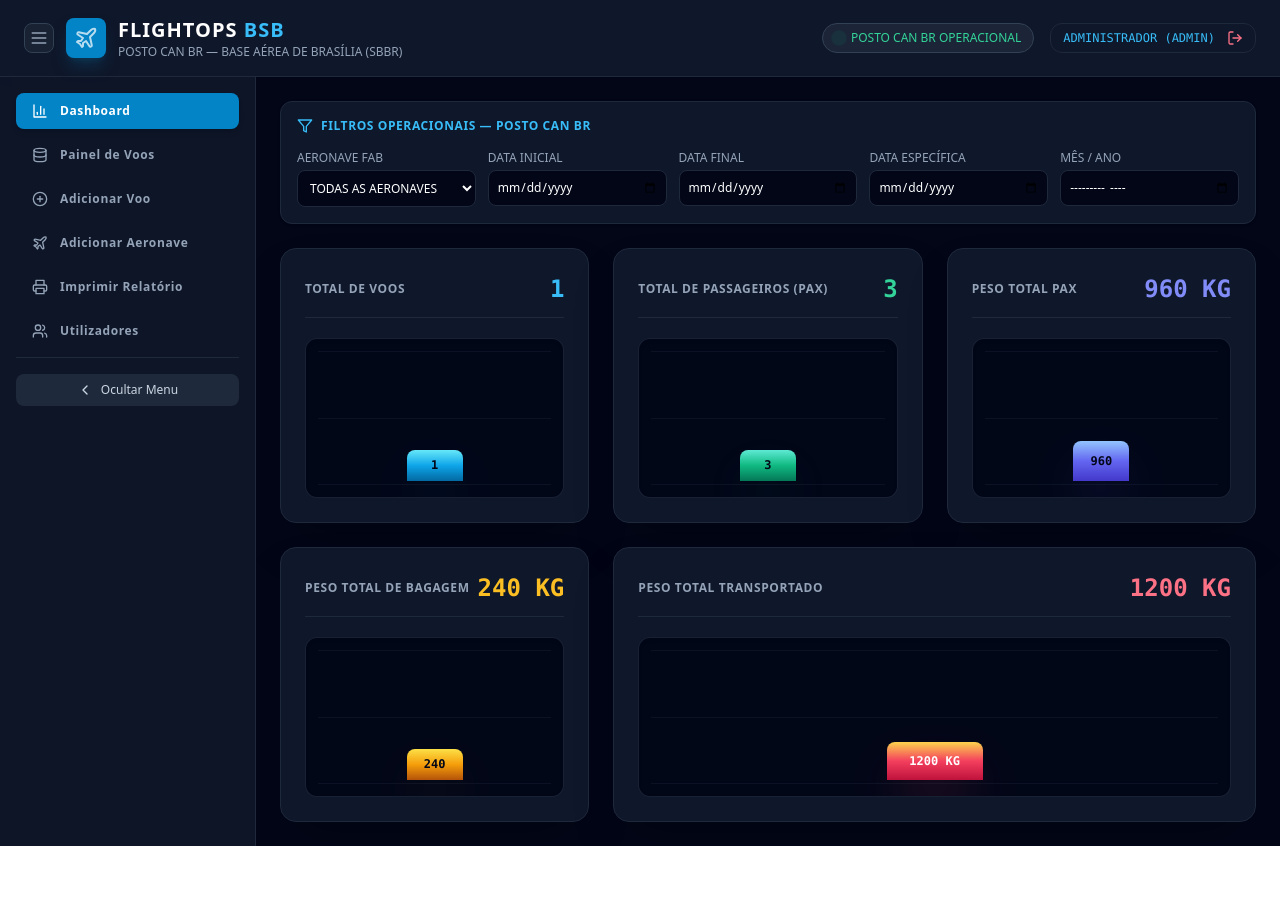
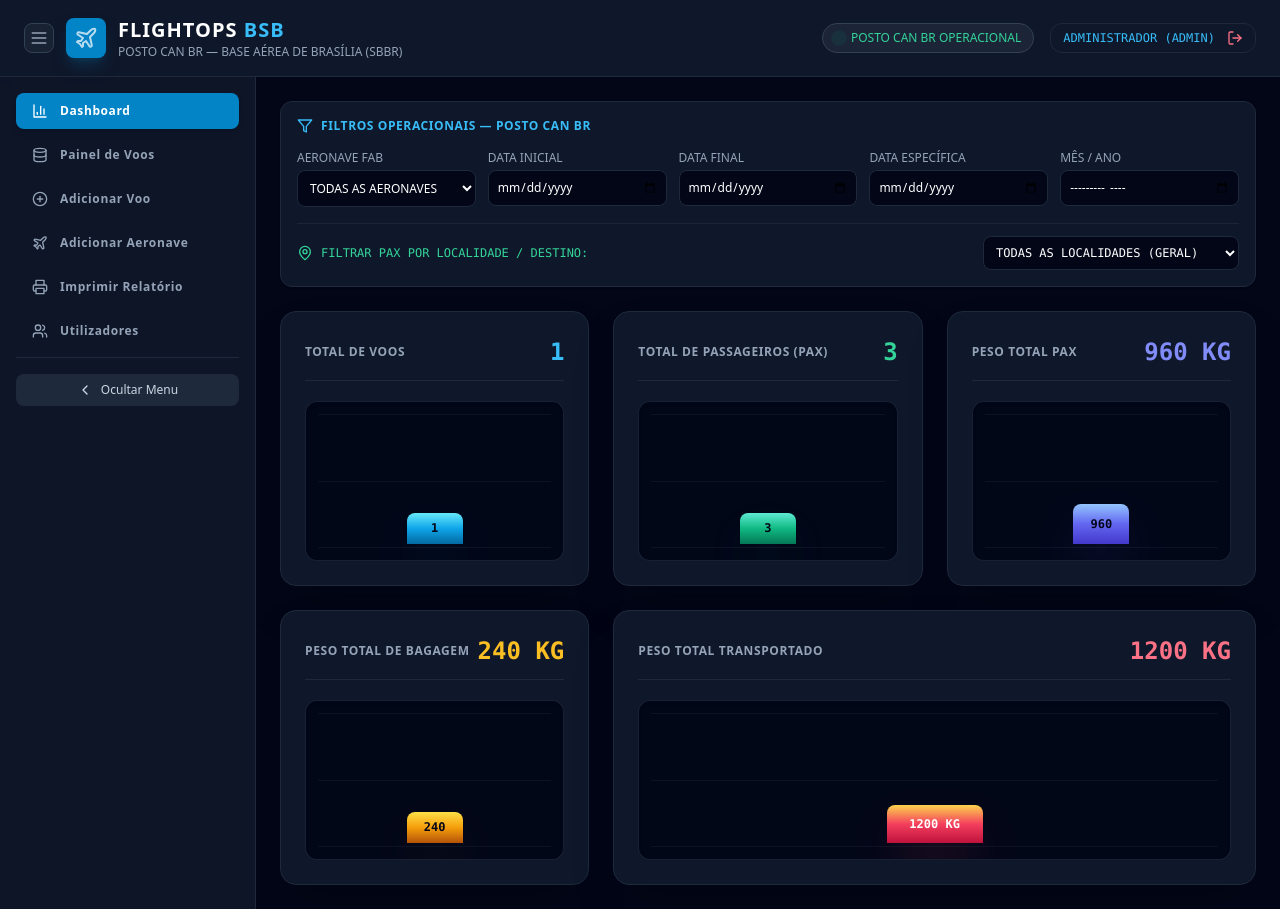
Before and after one commit to caiomecfab-stack/flightops-bsb, a React (Vite) app: page / in a window 1280 px wide. Before the commit the page ends 846 px from the top, so only its background shows below. Built offline with nearby package versions, Linux system fonts and the light colour scheme.

Commit message:
Update App.jsx

```diff
--- a/src/App.jsx
+++ b/src/App.jsx
@@ -22,7 +22,8 @@ import {
   LogOut,
   UserCheck,
   Key,
-  MapPin
+  MapPin,
+  Calendar
 } from 'lucide-react';
 
 export default function App() {
@@ -50,12 +51,15 @@ export default function App() {
 
   const [newAircraftInput, setNewAircraftInput] = useState('');
 
-  // Estados dos Filtros
+  // Estados dos Filtros Gerais
   const [filterAircraft, setFilterAircraft] = useState('ALL');
   const [filterStartDate, setFilterStartDate] = useState('');
   const [filterEndDate, setFilterEndDate] = useState('');
   const [filterDate, setFilterDate] = useState('');
   const [filterMonthYear, setFilterMonthYear] = useState('');
+
+  // Novo Filtro Específico do Dashboard por Localidade/Destino
+  const [dashboardDestinationFilter, setDashboardDestinationFilter] = useState('ALL');
 
   // Filtros de Relatório
   const [reportAircraft, setReportAircraft] = useState('ALL');
@@ -142,15 +146,29 @@ export default function App() {
     return `${Math.round(ratio)}%`;
   };
 
-  // Regra ajustada: Só exibe múltiplos destinos se houver 3 ou mais aeródromos na rota (ex: A-B-C)
+  // Função para calcular o dia da semana por extenso em português
+  const getWeekdayName = (dateStr) => {
+    if (!dateStr) return '';
+    // Adiciona T12:00:00 para evitar desvios de fuso horário UTC na conversão da data
+    const dateObj = new Date(dateStr + 'T12:00:00');
+    if (isNaN(dateObj.getTime())) return '';
+    const weekdays = ['DOMINGO', 'SEGUNDA-FEIRA', 'TERÇA-FEIRA', 'QUARTA-FEIRA', 'QUINTA-FEIRA', 'SEXTA-FEIRA', 'SÁBADO'];
+    return weekdays[dateObj.getDay()];
+  };
+
   const getRouteDestinations = (routeStr) => {
     if (!routeStr) return [];
     const parts = routeStr.split('-').map(p => p.trim().toUpperCase()).filter(Boolean);
-    if (parts.length < 3) return []; // Requer pelo menos 3 aeródromos
+    if (parts.length < 3) return [];
     return parts.slice(1);
   };
 
   const currentDestinations = getRouteDestinations(newFlight.route);
+
+  // Recolher todas as localidades/destinos únicos já registados no sistema para popular o filtro do dashboard
+  const allAvailableDestinations = Array.from(new Set(
+    flightList.flatMap(f => Object.keys(f.destinationsData || {}))
+  ));
 
   const cleanNameOnly = (line) => {
     let upper = line.trim().toUpperCase();
@@ -280,7 +298,12 @@ export default function App() {
     const matchEndDate = !filterEndDate || flight.date <= filterEndDate;
     const matchDate = !filterDate || flight.date === filterDate;
     const matchMonthYear = !filterMonthYear || flight.date.startsWith(filterMonthYear);
-    return matchAircraft && matchStartDate && matchEndDate && matchDate && matchMonthYear;
+
+    // Filtro por Destino no Dashboard
+    const matchDestination = dashboardDestinationFilter === 'ALL' ||
+      (flight.destinationsData && flight.destinationsData[dashboardDestinationFilter] && Number(flight.destinationsData[dashboardDestinationFilter].pax) > 0);
+
+    return matchAircraft && matchStartDate && matchEndDate && matchDate && matchMonthYear && matchDestination;
   });
 
   const reportFilteredFlights = flightList.filter(flight => {
@@ -291,8 +314,14 @@ export default function App() {
     return matchAircraft && matchStartDate && matchEndDate && matchSpecific;
   });
 
+  // Métricas do Dashboard considerando o filtro por localidade
   const totalFlightsCount = filteredFlights.length;
-  const totalPaxAll = filteredFlights.reduce((acc, f) => acc + (f.paxTotal || f.originalList.length || 0), 0);
+
+  // Se houver um filtro de destino ativo, calcula o total de PAX direcionado especificamente para essa localidade
+  const totalPaxAll = dashboardDestinationFilter === 'ALL'
+    ? filteredFlights.reduce((acc, f) => acc + (f.paxTotal || f.originalList.length || 0), 0)
+    : filteredFlights.reduce((acc, f) => acc + (Number(f.destinationsData[dashboardDestinationFilter]?.pax) || 0), 0);
+
   const totalPaxWeightAll = filteredFlights.reduce((acc, f) => acc + f.paxWeight, 0);
   const totalBagWeightAll = filteredFlights.reduce((acc, f) => acc + f.bagWeight, 0);
   const totalWeightAll = filteredFlights.reduce((acc, f) => acc + f.totalWeight, 0);
@@ -565,12 +594,39 @@ export default function App() {
                   />
                 </div>
               </div>
+
+              {/* FILTRO ESPECÍFICO DE LOCALIDADE / DESTINO (APENAS NO DASHBOARD) */}
+              {activeTab === 'dashboard' && (
+                <div className="pt-3 border-t border-slate-800/80 flex flex-col sm:flex-row items-start sm:items-center justify-between gap-3">
+                  <div className="flex items-center space-x-2 text-emerald-400 font-mono text-xs">
+                    <MapPin className="w-4 h-4" />
+                    <span>FILTRAR PAX POR LOCALIDADE / DESTINO:</span>
+                  </div>
+                  <select
+                    value={dashboardDestinationFilter}
+                    onChange={(e) => setDashboardDestinationFilter(e.target.value)}
+                    className="bg-slate-950 border border-slate-800 rounded-lg p-2 text-white uppercase font-mono text-xs w-full sm:w-64"
+                  >
+                    <option value="ALL">TODAS AS LOCALIDADES (GERAL)</option>
+                    {allAvailableDestinations.map((dest, idx) => (
+                      <option key={idx} value={dest}>DESTINO: {dest}</option>
+                    ))}
+                  </select>
+                </div>
+              )}
             </div>
           )}
 
           {/* DASHBOARD */}
           {activeTab === 'dashboard' && (
             <div className="space-y-6">
+              {dashboardDestinationFilter !== 'ALL' && (
+                <div className="bg-emerald-950/40 border border-emerald-800/60 p-4 rounded-xl flex items-center justify-between text-xs font-mono text-emerald-300">
+                  <span>🎯 A FILTRAR PASSAGEIROS PARA O DESTINO: <strong className="text-white text-sm">{dashboardDestinationFilter}</strong></span>
+                  <button onClick={() => setDashboardDestinationFilter('ALL')} className="underline hover:text-white">LIMPAR FILTRO DE DESTINO</button>
+                </div>
+              )}
+
               <div className="grid grid-cols-1 md:grid-cols-2 lg:grid-cols-3 gap-6">
 
                 {/* 1. Total de Voos */}
@@ -591,10 +647,12 @@ export default function App() {
                   </div>
                 </div>
 
-                {/* 2. Total de Passageiros (PAX) */}
+                {/* 2. Total de Passageiros (PAX) com suporte ao filtro de localidade */}
                 <div className="bg-slate-900 border border-slate-800 p-6 rounded-2xl shadow-2xl space-y-5 flex flex-col justify-between">
                   <div className="flex justify-between items-center border-b border-slate-800 pb-3">
-                    <span className="text-xs font-extrabold text-slate-400 tracking-wider">TOTAL DE PASSAGEIROS (PAX)</span>
+                    <span className="text-xs font-extrabold text-slate-400 tracking-wider">
+                      {dashboardDestinationFilter === 'ALL' ? 'TOTAL DE PASSAGEIROS (PAX)' : `PAX PARA ${dashboardDestinationFilter}`}
+                    </span>
                     <span className="text-2xl font-black text-emerald-400 font-mono">{totalPaxAll}</span>
                   </div>
                   <div className="h-40 bg-slate-950/90 rounded-xl border border-slate-800/80 p-4 flex items-end justify-center relative overflow-hidden shadow-inner">
@@ -667,7 +725,7 @@ export default function App() {
             </div>
           )}
 
-          {/* PAINEL DE VOOS COM DESTINOS MÚLTIPLOS (EXIBINDO APENAS PAX POR DESTINO) */}
+          {/* PAINEL DE VOOS COM O DIA DA SEMANA ABAIXO DA QUANTIDADE DE BAGAGENS */}
           {activeTab === 'panel' && (
             <div className="space-y-4">
               <div className="bg-slate-900 border border-slate-800 p-4 rounded-xl flex justify-between items-center shadow-lg">
@@ -678,6 +736,7 @@ export default function App() {
               <div className="grid grid-cols-1 md:grid-cols-2 gap-4">
                 {filteredFlights.map((f) => {
                   const effectiveness = calculateEffectiveness(f);
+                  const weekdayName = getWeekdayName(f.date);
                   return (
                     <div key={f.id} className="bg-slate-900 border border-slate-800 rounded-xl p-5 shadow-lg space-y-4 relative hover:border-sky-500/50 transition-all">
                       <div className="flex justify-between items-start border-b border-slate-800 pb-3">
@@ -748,6 +807,14 @@ export default function App() {
                           <span className="text-slate-300 font-mono text-[11px]">EFETIVIDADE: <strong className="text-emerald-400">{effectiveness}</strong></span>
                         </div>
                       </div>
+
+                      {/* Dia da semana exibido exatamente abaixo da quantidade de bagagens */}
+                      {weekdayName && (
+                        <div className="flex items-center space-x-2 text-[11px] text-sky-400 font-mono bg-sky-950/30 border border-sky-900/40 px-3 py-1.5 rounded-lg">
+                          <Calendar className="w-3.5 h-3.5" />
+                          <span>DIA DA SEMANA: <strong className="text-white">{weekdayName}</strong></span>
+                        </div>
+                      )}
 
                       <div className="flex justify-end items-center pt-2 border-t border-slate-800/50 text-xs space-x-3 font-mono">
                         <button onClick={() => handleEditFlight(f)} className="text-sky-400 hover:text-sky-300 flex items-center space-x-1">
@@ -845,7 +912,7 @@ export default function App() {
                   <table className="w-full text-left border-collapse text-xs font-mono">
                     <thead>
                       <tr className="bg-slate-900 text-white border-b border-slate-800">
-                        <th className="p-2.5">DATA</th>
+                        <th className="p-2.5">DATA / DIA</th>
                         <th className="p-2.5">AERONAVE / MATR.</th>
                         <th className="p-2.5">ROTA / DESTINOS</th>
                         <th className="p-2.5 text-center">CHAMADA</th>
@@ -863,7 +930,10 @@ export default function App() {
                       ) : (
                         reportFilteredFlights.map((f) => (
                           <tr key={f.id} className="hover:bg-slate-50">
-                            <td className="p-2.5">{f.date}</td>
+                            <td className="p-2.5">
+                              {f.date}
+                              <span className="block text-[10px] text-slate-500 font-bold">{getWeekdayName(f.date)}</span>
+                            </td>
                             <td className="p-2.5 font-bold">{f.aircraft} {f.matricula ? `(${f.matricula})` : ''}</td>
                             <td className="p-2.5">
                               {f.route}
@@ -1025,7 +1095,7 @@ export default function App() {
             </div>
           )}
 
-          {/* ADICIONAR / EDITAR VOO COM DESTINOS MÚLTIPLOS A PARTIR DA 3ª ROTA (APENAS PAX) */}
+          {/* ADICIONAR / EDITAR VOO */}
           {activeTab === 'new' && (
             <div className="max-w-4xl mx-auto bg-slate-900 border border-slate-800 p-6 rounded-xl shadow-lg space-y-6">
               <h2 className="text-xs font-bold text-white flex items-center tracking-wider">
@@ -1170,7 +1240,6 @@ export default function App() {
                   </div>
                 </div>
 
-                {/* CAIXAS DINÂMICAS PARA DESTINOS MÚLTIPLOS (APENAS PAX A PARTIR DA 3ª ROTA) */}
                 {currentDestinations.length > 0 && (
                   <div className="bg-slate-950 p-4 rounded-xl border border-sky-900/40 space-y-3">
                     <span className="text-xs font-bold text-sky-400 flex items-center">
```
